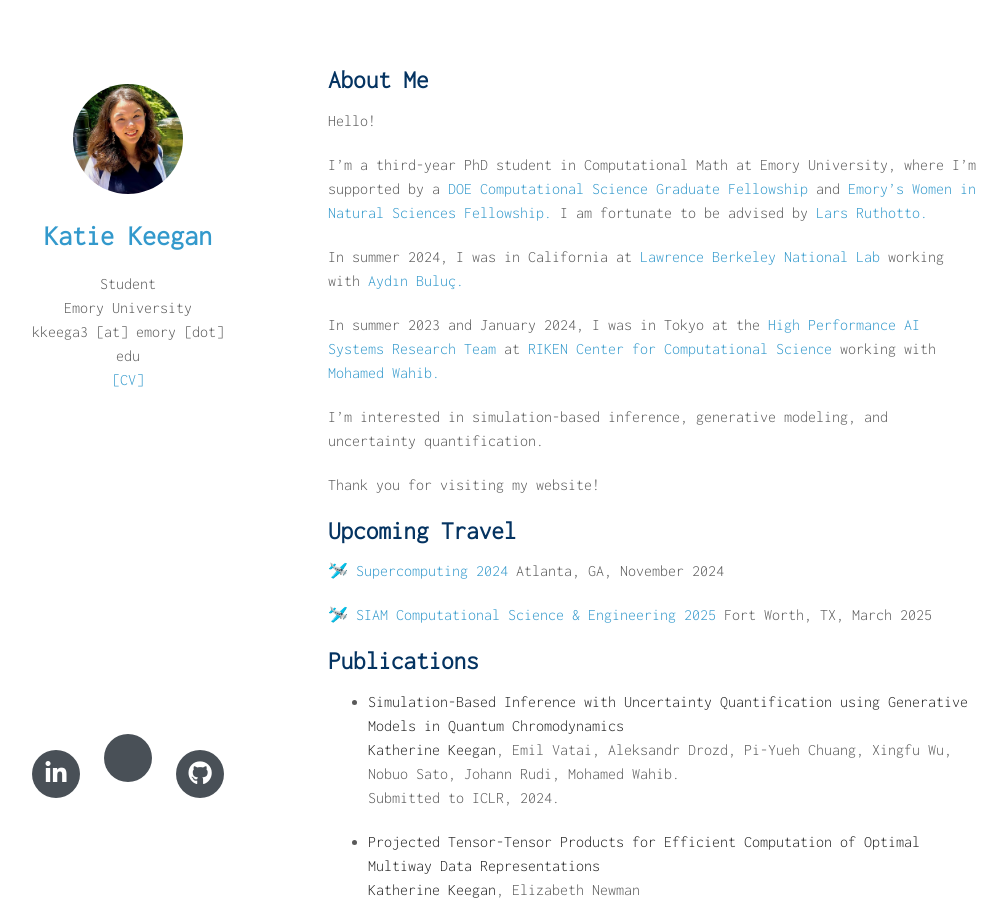
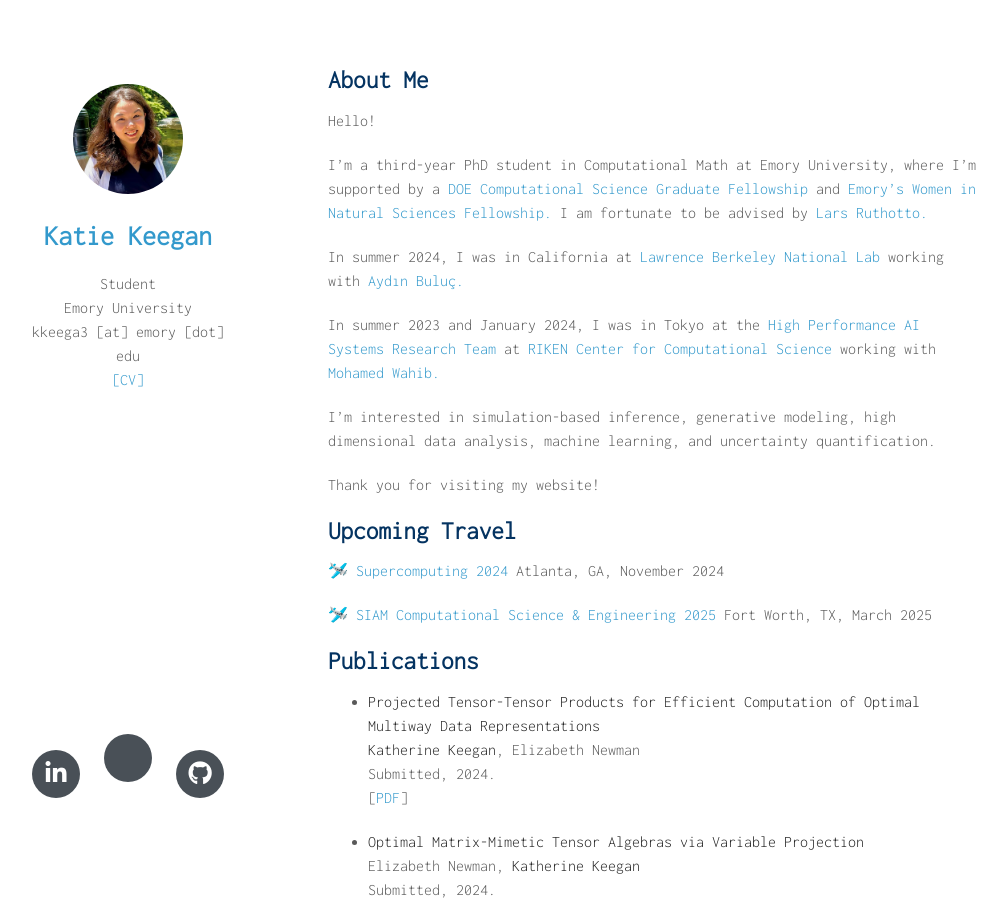
Before and after one commit to katiekeegan/katiekeegan, a Jekyll site: the page built from index.md, in a window 1280 px wide and 900 px high. Shown: the whole window, without its empty margins (142-1149 px from the left). Built offline with Jekyll 4.4.1, drawn with Linux system fonts in a browser that asks for light colours; nearby versions of some CDN libraries; a style sheet for code colours, icons or effects is not loaded; our own code applies the rules of GitHub Pages for plain Markdown files.

Commit message:
Update index.md

```diff
--- a/index.md
+++ b/index.md
@@ -12,7 +12,7 @@ In summer 2024, I was in California at [Lawrence Berkeley National Lab](https://
 
 In summer 2023 and January 2024, I was in Tokyo at the [High Performance AI Systems Research Team](https://www.r-ccs.riken.jp/en/research/labs/hpaisrt/) at [RIKEN Center for Computational Science](https://www.r-ccs.riken.jp/en/) working with [Mohamed Wahib.](https://scholar.google.com/citations?user=C3fmEegAAAAJ&hl=en)
 
-I'm interested in simulation-based inference, generative modeling, and uncertainty quantification.
+I'm interested in simulation-based inference, generative modeling, high dimensional data analysis, machine learning, and uncertainty quantification.
 
 Thank you for visiting my website!
 
@@ -25,12 +25,6 @@ Atlanta, GA, November 2024
 Fort Worth, TX, March 2025
 
 ## Publications
-
-- **Simulation-Based Inference with Uncertainty Quantification using Generative Models in Quantum Chromodynamics**
-  <br>
-  **Katherine Keegan**, Emil Vatai, Aleksandr Drozd, Pi-Yueh Chuang, Xingfu Wu, Nobuo Sato, Johann Rudi, Mohamed Wahib.
-  <br>
-  Submitted to ICLR, 2024.
 
 - **Projected Tensor-Tensor Products for Efficient Computation of Optimal Multiway Data Representations**
   <br>
```
